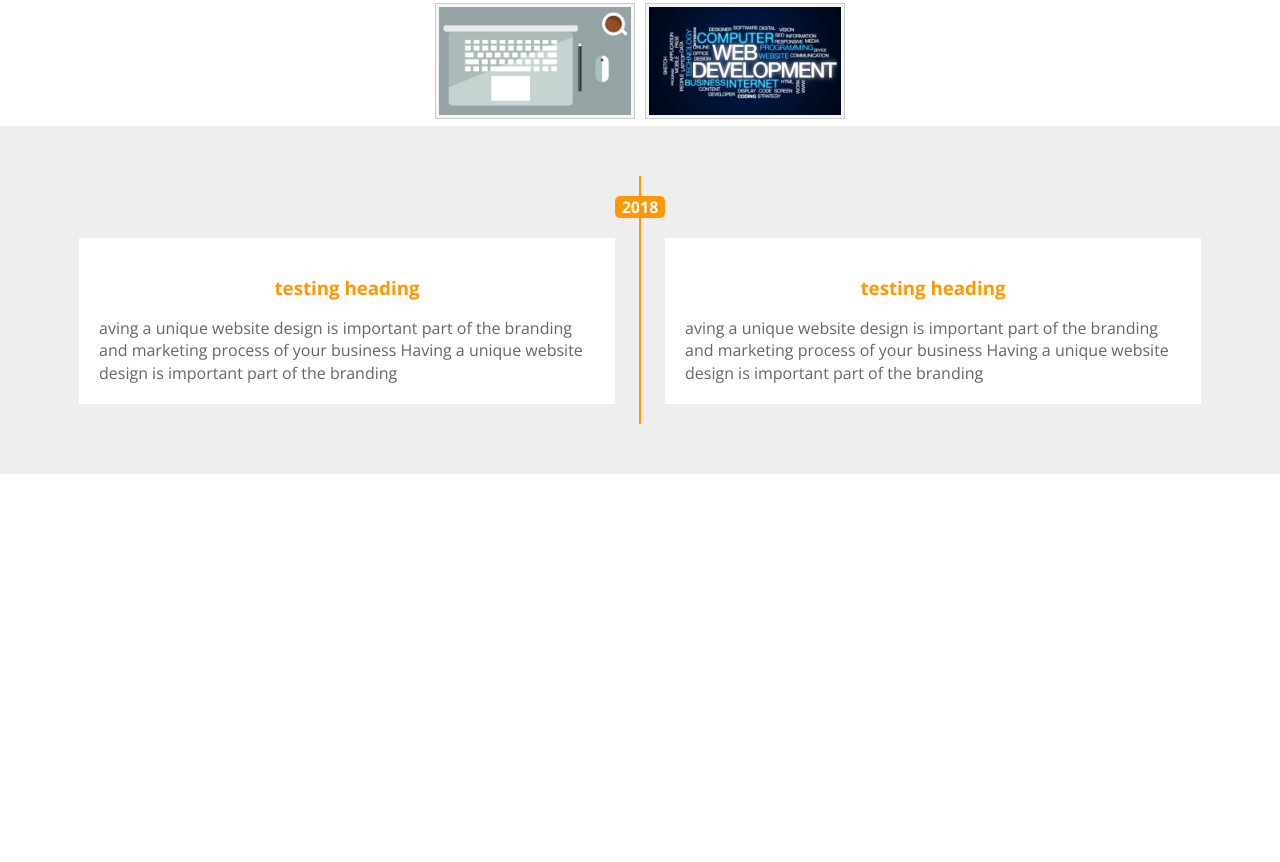
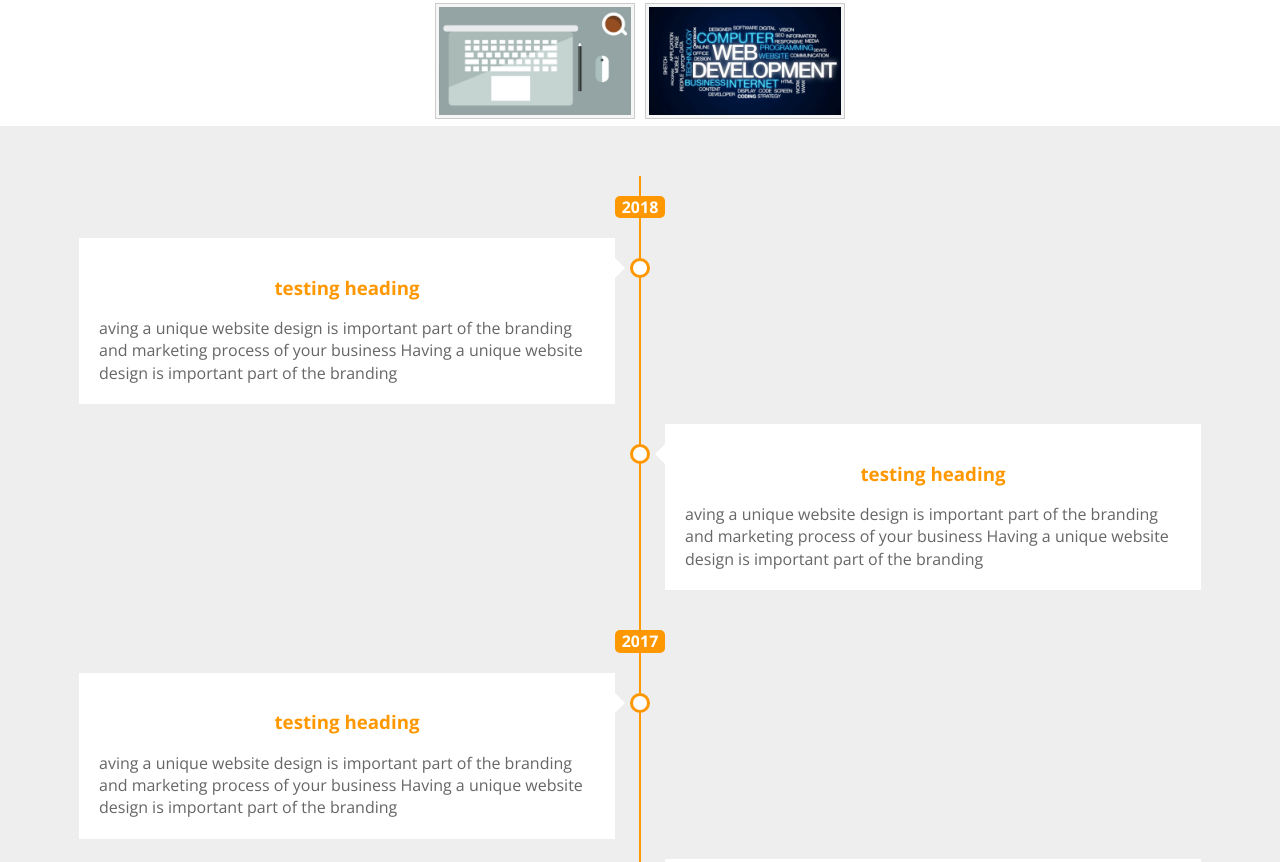
Before and after one commit to hamdiasma/project-html-css-js, a website: page index.html in a window 1280 px wide. Shown: the part 1938-2800 px from the top of the page. Before the commit the page ends 2412 px from the top, so only its background shows below. Drawn offline with nearby package versions, Linux system fonts and the light colour scheme.

Commit message:
timeline style  part two

```diff
--- a/css/master.css
+++ b/css/master.css
@@ -426,24 +426,64 @@ body {
 .timeline-content .left {
   float: left;
 }
+
 .timeline-content .right {
   float: right;
 }
+.timeline-content .left::before,
+.timeline-content .right::before {
+  content: "";
+  width: 14px;
+  height: 14px;
+  background-color: #fff;
+  border: 3px solid var(--main--color);
+  position: absolute;
 
-.timeline-content .content{
+  border-radius: 50%;
+  top: 20px;
+  z-index: 3;
+}
+.timeline-content .left::before {
+  right: -35px;
+}
+.timeline-content .right::before {
+  left: -35px;
+}
+.timeline-content .content {
   padding: 20px;
-  background-color: #FFF;
+  background-color: #fff;
 }
-.timeline-content .content h3{
+.timeline-content .content h3 {
   font-weight: bold;
   color: var(--main--color);
   text-align: center;
-
 }
-.timeline-content .content p{
+.timeline-content .content p {
   color: #666;
   margin: 0;
   line-height: 1.4;
 }
 
+.clearfix {
+  clear: both;
+}
+
+.timeline-content .left .content::before,
+.timeline-content .right .content::before {
+  content: "";
+  border-style: solid;
+  border-width: 10px;
+  width: 0;
+  position: absolute;
+}
+.timeline-content .left .content::before {
+  border-color: transparent transparent transparent #fff ;
+  top: 20px;
+  right: -20px;
+}
+.timeline-content .right .content::before {
+  border-color: transparent #fff transparent transparent ;
+
+  left: -20px;
+}
 /* end time line */
--- a/index.html
+++ b/index.html
@@ -156,6 +156,30 @@
                         </p>
                     </div>
                 </div>
+                <div class="clearfix"></div>
+                <div class="right">
+                    <div class="content">
+                        <h3>testing heading</h3>
+                        <p>aving a unique website design is important part of the branding
+                            and marketing process of your business Having a unique website design is important part of
+                            the
+                            branding
+                        </p>
+                    </div>
+                </div>
+                <div class="clearfix"></div>
+                <div class="year">2017</div>
+                <div class="left">
+                    <div class="content">
+                        <h3>testing heading</h3>
+                        <p>aving a unique website design is important part of the branding
+                            and marketing process of your business Having a unique website design is important part of
+                            the
+                            branding
+                        </p>
+                    </div>
+                </div>
+                <div class="clearfix"></div>
                 <div class="right">
                     <div class="content">
                         <h3>testing heading</h3>
```
